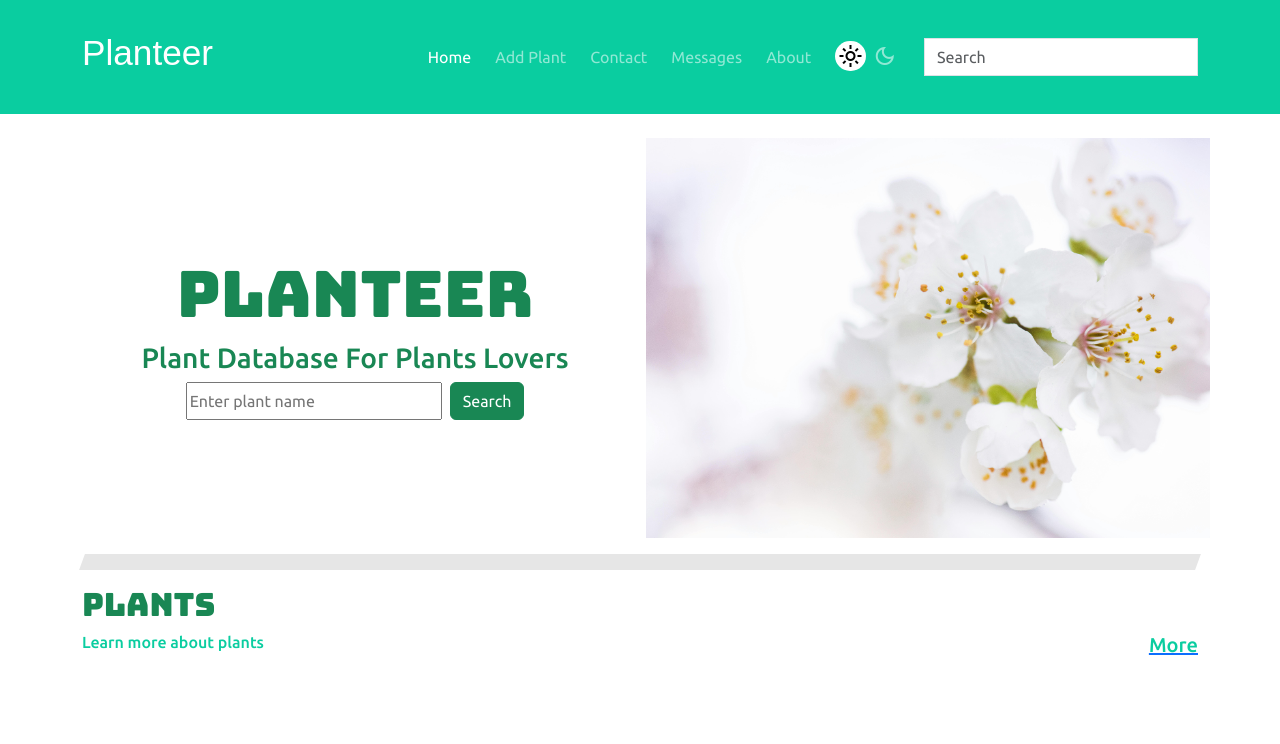
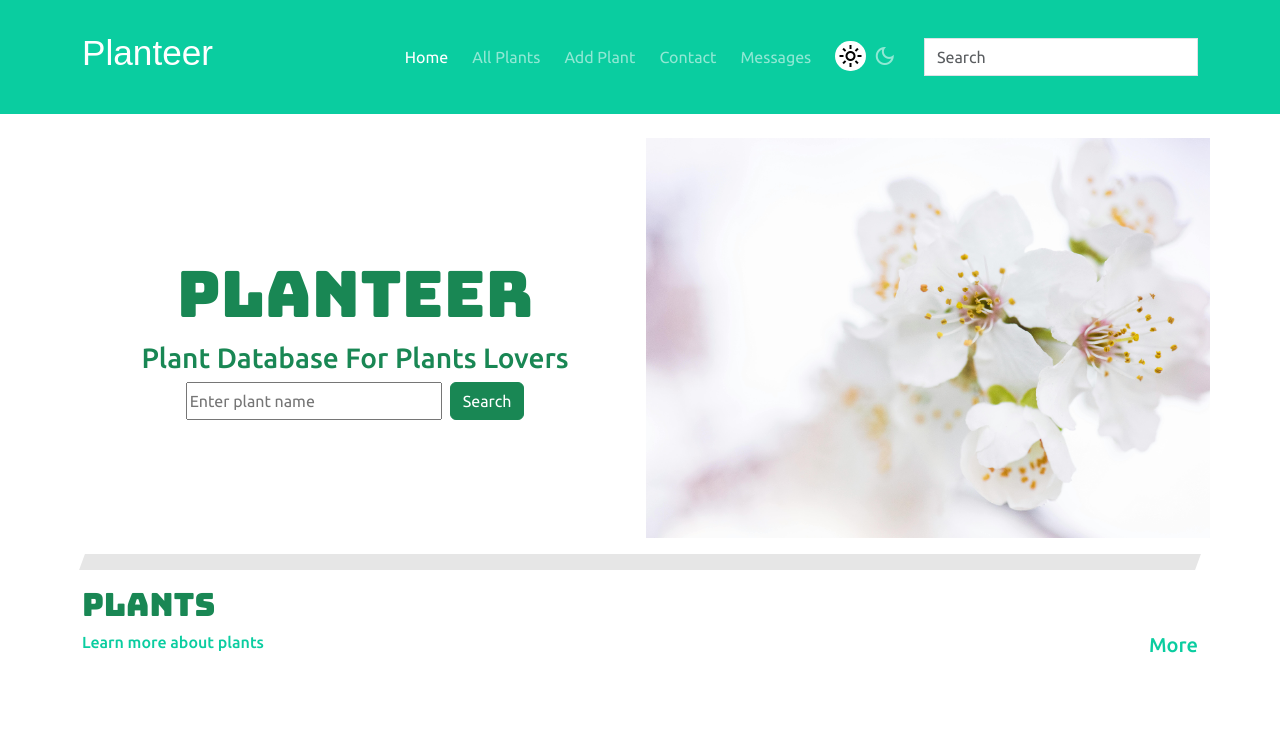
Before and after one commit to T-Python-June-24/LAB-ORM-PLANTEER-1, a Django app: page / in a window 1280 px wide. Shown: the top 744 px of the page. Run offline with Django 5.2, Linux system fonts and the light colour scheme; data that the repository does not hold is empty; some web fonts are replaced.

Commit message:
bug fixed

```diff
--- a/Planteer/main/static/css/main.css
+++ b/Planteer/main/static/css/main.css
@@ -115,6 +115,9 @@ body.dark .bar{
     margin-left: 0.4rem;
 }
 
+.bbb{
+    width: 200px;
+}
 input[type="search"]{
     border-radius: 0px !important;
     /* transform: skew(-10deg); */
--- a/Planteer/main/templates/main/base.html
+++ b/Planteer/main/templates/main/base.html
@@ -34,6 +34,9 @@
               <a class="nav-link active" aria-current="page" href="/">Home</a>
             </li>
             <li class="nav-item">
+              <a class="nav-link" href="{% url 'plants:all_view' %}" >All Plants</a>
+            </li>
+            <li class="nav-item">
               <a class="nav-link" href="{% url 'plants:add_plant_view' %}">Add Plant</a>
             </li>
             <li class="nav-item">
@@ -41,9 +44,6 @@
             </li>
             <li class="nav-item">
               <a class="nav-link" href="{% url 'main:users_messages_view' %}">Messages</a>
-            </li>
-            <li class="nav-item">
-              <a class="nav-link" href="#" >About</a>
             </li>
             <li class="nav-item">
               <div class="display-mode d-flex align-items-center gap-1">
--- a/Planteer/main/templates/main/index.html
+++ b/Planteer/main/templates/main/index.html
@@ -36,7 +36,7 @@
 <h2 class="text-success">Plants</h2>
 <div class="d-flex justify-content-between ">
   <h6 style="color:rgb(10, 205, 160);">Learn more about plants</h6>
-  <a href="{%url 'plants:all_view' %}" ><h5  style="color:rgb(10, 205, 160);">More</h5></a>
+  <a href="{%url 'plants:all_view' %}" class="text-decoration-none"><h5  style="color:rgb(10, 205, 160); ">More</h5></a>
 </div>
 <div class="row mt-5 row-cols-1 row-cols-md-3 g-4">
 
--- a/Planteer/main/templates/main/search.html
+++ b/Planteer/main/templates/main/search.html
@@ -24,7 +24,7 @@
         </div>
     </div>
   {% endfor %}
-  <h6>{% if plants.count > 0 %} Plants count: {{plants.count}} {% else %} Sorry, there are no plants matching your search! {% endif %}</h6>
+  <h6>{% if plants.count > 0 %} Plants found: {{plants.count}} {% else %} Sorry, there are no plants matching your search! {% endif %}</h6>
 
 
 </div>
```
